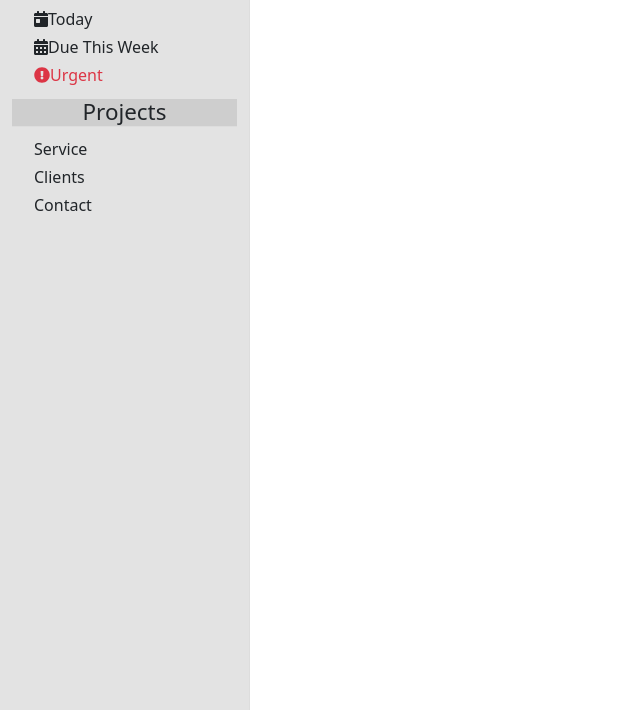
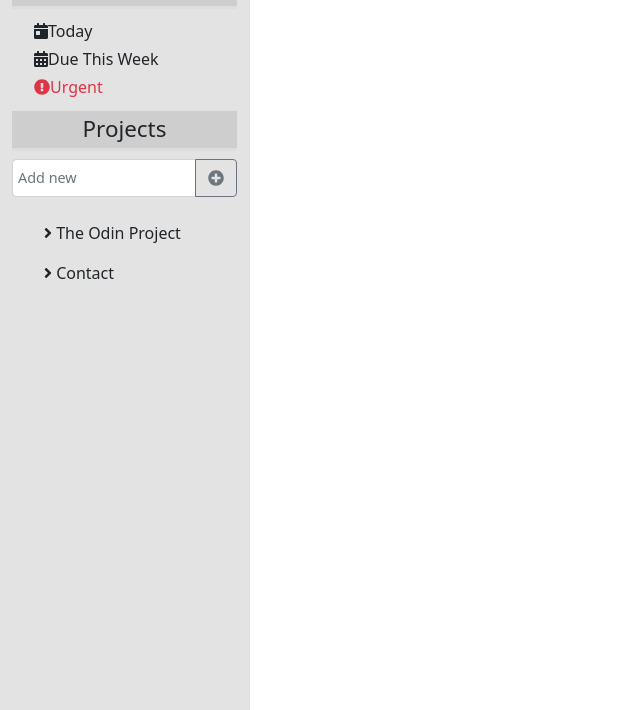
Before and after one commit to Kaneco/todo-list, a website built with webpack: page dist/index.html in a window 1280 px wide. Shown: the part 90-800 px from the top of the page, without its empty margins (0-640 px from the left). Built offline with nearby package versions, Linux system fonts and the light colour scheme.

Commit message:
Finished Sidebar Menu

```diff
--- a/dist/index.html
+++ b/dist/index.html
@@ -24,14 +24,25 @@
             <h3 class="">to-do list</h3>
         </div>
         <h4>Tasks</h4>
-        <a href="#" class="link-dark"><i class="fas fa-calendar-day mr-3"></i><span class="sidebar-text">Today</span></a>
-        <a href="#" class="link-dark"><i class="fas fa-calendar-alt mr-3"></i><span class="sidebar-text">Due This Week</span></a>
-        <a href="#" class="link-danger"><i class="fas fa-exclamation-circle mr-3"></i><span class="sidebar-text">Urgent</span></a>
+            <a href="#" class="menu-tasks link-dark"><i class="fas fa-calendar-day mr-3"></i><span
+                    class="sidebar-text">Today</span></a>
+            <a href="#" class="menu-tasks link-dark"><i class="fas fa-calendar-alt mr-3"></i><span class="sidebar-text">Due This
+                    Week</span></a>
+            <a href="#" class="menu-tasks link-danger"><i class="fas fa-exclamation-circle mr-3"></i><span
+                    class="sidebar-text">Urgent</span></a>
         <h4>Projects</h4>
-        <a href="#" class="link-dark">Service</a>
-        <a href="#" class="link-dark">Clients</a>
-        <a href="#" class="link-dark">Contact</a>
+        <div class="sidebar-projects">
+            <div class="input-group mb-3">
+                <input type="text" class="form-control" placeholder="Add new" aria-label="Recipient's username"
+                    aria-describedby="button-addon2" />
+                <button class="btn btn-outline-secondary" type="button" id="btn-addproject">
+                    <i class="fas fa-plus-circle"></i>
+                </button>
+            </div>
+ <a href="#" class="menu-projects link-dark"><i class="fas fa-angle-right"></i> The Odin Project</a>
+ <a href="#" class="menu-projects link-dark"><i class="fas fa-angle-right"></i> Contact</a>
 
+        </div>
     </div>
 
     <!-- Add all page content inside this div if you want the side nav to push page content to the right (not used if you only want the sidenav to sit on top of the page -->
--- a/dist/main.css
+++ b/dist/main.css
@@ -1,13 +1,31 @@
+/* Color Palette */
 /* #E3E3E3 Gray  #F6F6F8 White #C60021 Red*/
 
+/* Global Styling */
 body {
 	background-color: #f6f6f8;
+}
+
+a {
+	text-decoration: none !important;
 }
 
 #logo {
 	text-align: center;
 }
 
+#sb-wrapper ul {
+	list-style: none; /* Remove default bullets */
+}
+
+#sb-wrapper ul li::before {
+	list-style-type: square;
+	color: red; /* Change the color */
+	font-weight: bold; /* If you want it to be bold */
+	display: inline-block; /* Needed to add space between the bullet and the text */
+	width: 1em; /* Also needed for space (tweak if needed) */
+	margin-left: -1em; /* Also needed for space (tweak if needed) */
+}
 
 /* Mobile Responsive Navigation */
 #sb-wrapper {
@@ -20,30 +38,39 @@ body {
 #sb-wrapper h4 {
 	text-align: center;
 	margin-top: 10px;
-    font-size: 1.1rem;
+	font-size: 1rem;
 	background-color: #cecece;
-    border-bottom: 1px solid #ddd;
+	padding: 5px;
+	border-bottom: 3px solid #ddd;
 }
 
-#sb-wrapper i {
-	margin-right: 15px;
+#sb-wrapper .menu-tasks {
+	padding: 2px 2px 2px 22px;
+	-webkit-animation: fadeIn 0.9s;
+	animation: fadeIn 0.9s;
 }
 
-
 .sidebar-text {
+	/* Hide sidebar tasks Text */
 	display: none;
 }
 
-#sb-wrapper a {
+.menu-tasks {
+	/* Tasks icon size */
 	font-size: 1.4rem;
-    padding: 2px 2px 2px 22px;
-	text-decoration: none;
-	display: inline-block;
-	transition: 0.3s;
+}
+
+.menu-projects {
+	/* Projects text size */
+	padding-top: 3px;
+	padding-bottom: 3px;
+	font-size: 0.6rem;
+	display: block;
+	width: 100%;
 }
 
 #sb-wrapper a:hover {
-    background-color:#F6F6F8;
+	background-color: #f6f6f8;
 }
 
 #logo > h3 {
@@ -51,13 +78,20 @@ body {
 	transition: all 1.5s ease;
 }
 
-.task-menu {
+#sb-wrapper input[type="text"] {
+	font-size: 0.9rem;
+	padding: 5px;
 }
 
-.fa-exclamation-circle {
-
+#btn-addproject {
+	display: none;
 }
 
+#main { /* Main content display */
+    transition: margin-left 0.5s;
+    padding: 20px;
+    margin-left: 100px;
+}
 
 /* Desktop Responsive Navigation */
 @media (min-width: 576px) {
@@ -77,7 +111,6 @@ body {
 		font-size: 1.4rem;
 	}
 
-
 	#logo > h3 {
 		/* Display Text Logo */
 		color: #c60021;
@@ -86,16 +119,27 @@ body {
 		font-style: italic;
 		display: inline-block;
 		vertical-align: sub;
-		transition: all 1.5s ease;
+		-webkit-animation: fadeIn 0.8s;
+		animation: fadeIn 0.8s;
 		text-transform: lowercase;
 	}
 
 	/* The navigation menu links */
 	.sidenav a {
 		padding: 8px 8px 8px 32px;
-		text-decoration: none;
 		display: block;
 		transition: 0.3s;
+	}
+
+	#btn-addproject {
+		display: inline;
+	}
+
+	/* Style page content - use this if you want to push the page content to the right when you open the side navigation */
+	#main {
+		transition: margin-left 0.5s;
+		padding: 20px;
+		margin-left: 250px;
 	}
 }
 
@@ -114,9 +158,26 @@ body {
 	transition: 0.5s; /* 0.6 second transition effect to slide in the sidenav */
 }
 
-/* Style page content - use this if you want to push the page content to the right when you open the side navigation */
-#main {
-	transition: margin-left 1s;
-	padding: 20px;
-	margin-left: 250px;
+/* FadeIn animation for responsive elements */
+@-webkit-keyframes fadeIn {
+	0% {
+		opacity: 0;
 	}
+	40% {
+		opacity: 0;
+	}
+	100% {
+		opacity: 1;
+	}
+}
+@keyframes fadeIn {
+	0% {
+		opacity: 0;
+	}
+	40% {
+		opacity: 0;
+	}
+	100% {
+		opacity: 1;
+	}
+}
```
Lines whose indentation alone changed are shown as unchanged.
